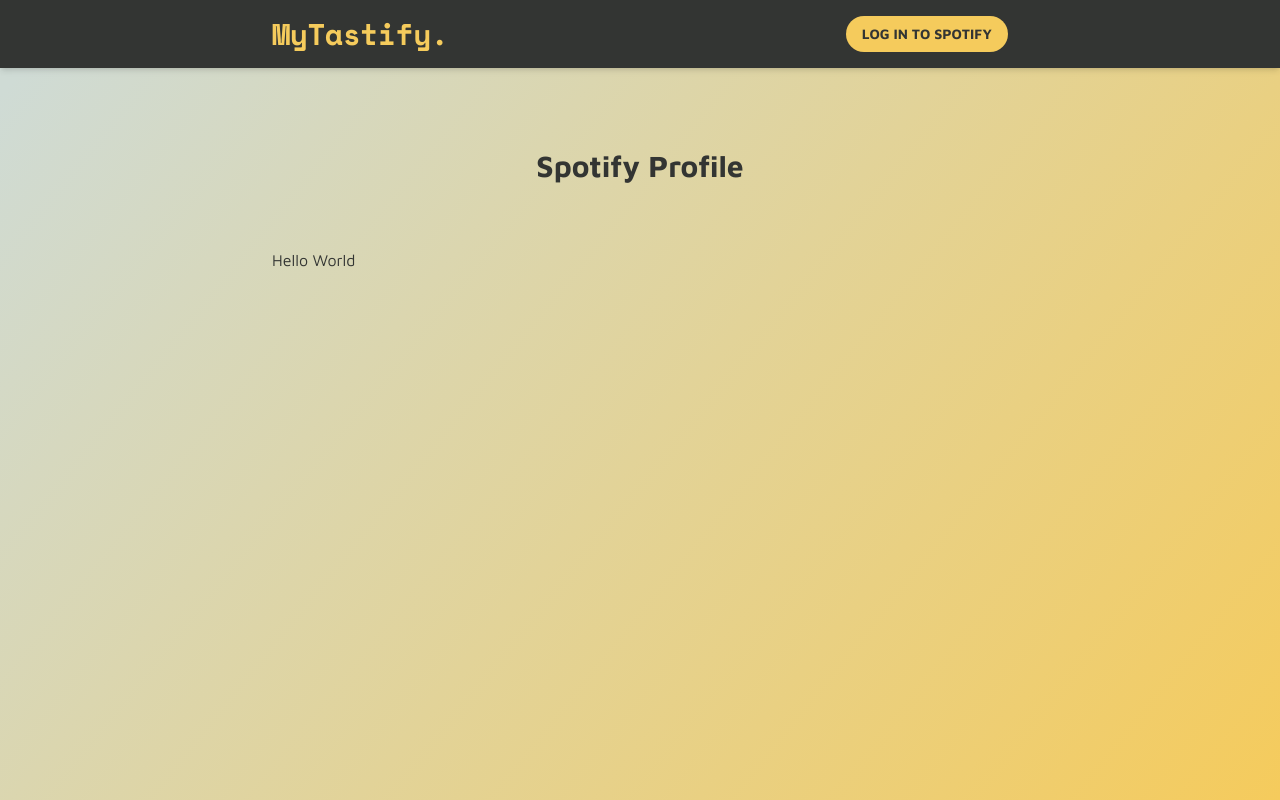
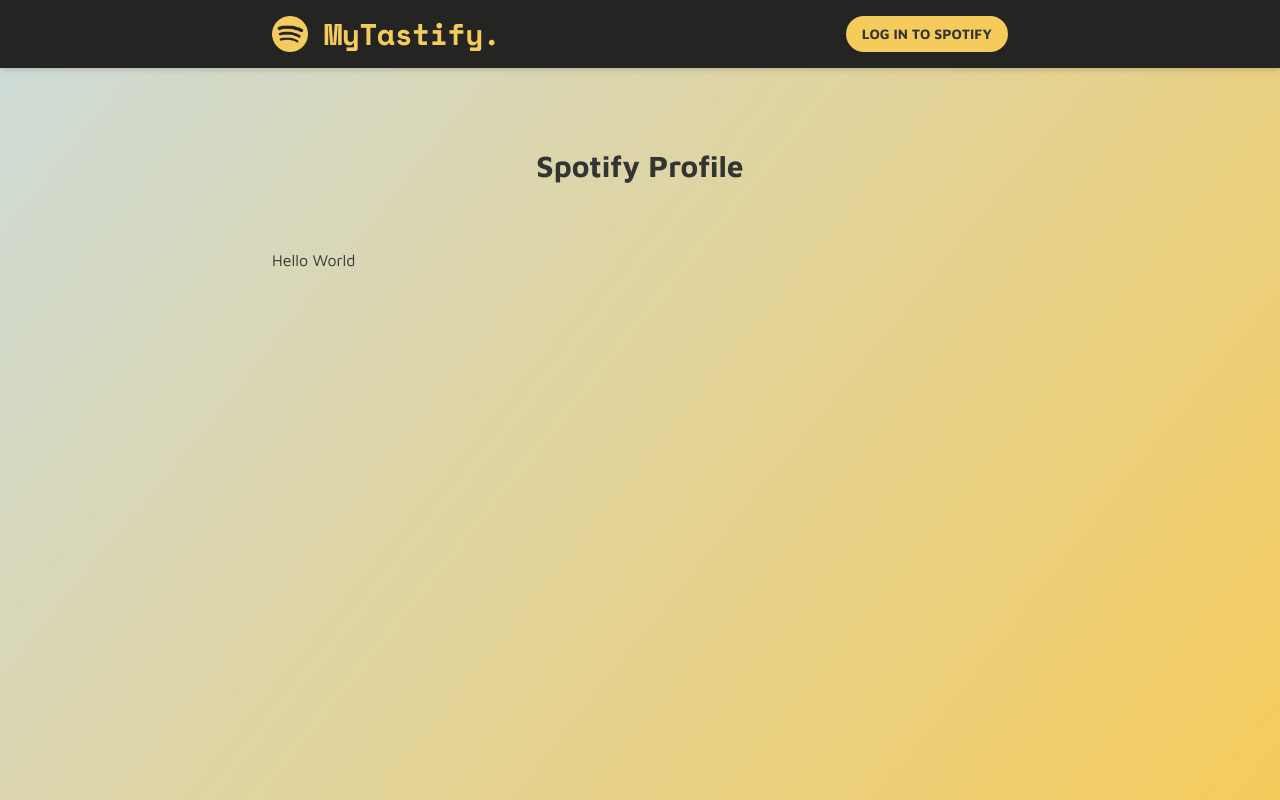
Before and after one commit to prmzk/nuxt_spotify_profile, a Nuxt app: page / in a window 1280 px wide. Built offline with nearby package versions, Linux system fonts and the light colour scheme.

Commit message:
add logo and favicon

```diff
--- a/layouts/default.vue
+++ b/layouts/default.vue
@@ -65,13 +65,19 @@
 <template>
   <section>
     <div>
-      <header class="shadow-md bg-black">
+      <header class="shadow-md bg-blacker">
         <nav class="container mx-auto p-4 flex justify-between">
-          <NuxtLink
-            to="/"
-            class="text-yellow font-bold font-space tracking-tight text-3xl"
-            >MyTastify.</NuxtLink
-          >
+          <div class="flex gap-4">
+            <div class="h-[36px]">
+              <img src="/logo.webp" alt="my-tastify" class="h-full" />
+            </div>
+            <NuxtLink
+              to="/"
+              class="text-yellow font-bold font-space tracking-tight text-3xl"
+              >MyTastify.</NuxtLink
+            >
+          </div>
+
           <!-- Logged out -->
           <div v-if="!spotifyAuthToken">
             <button class="btn text-sm" @click="onClickLogIn">
```
Also changed, not shown: public/logo.webp (added), 1 other file (tests, documents, lock files or other folders).
